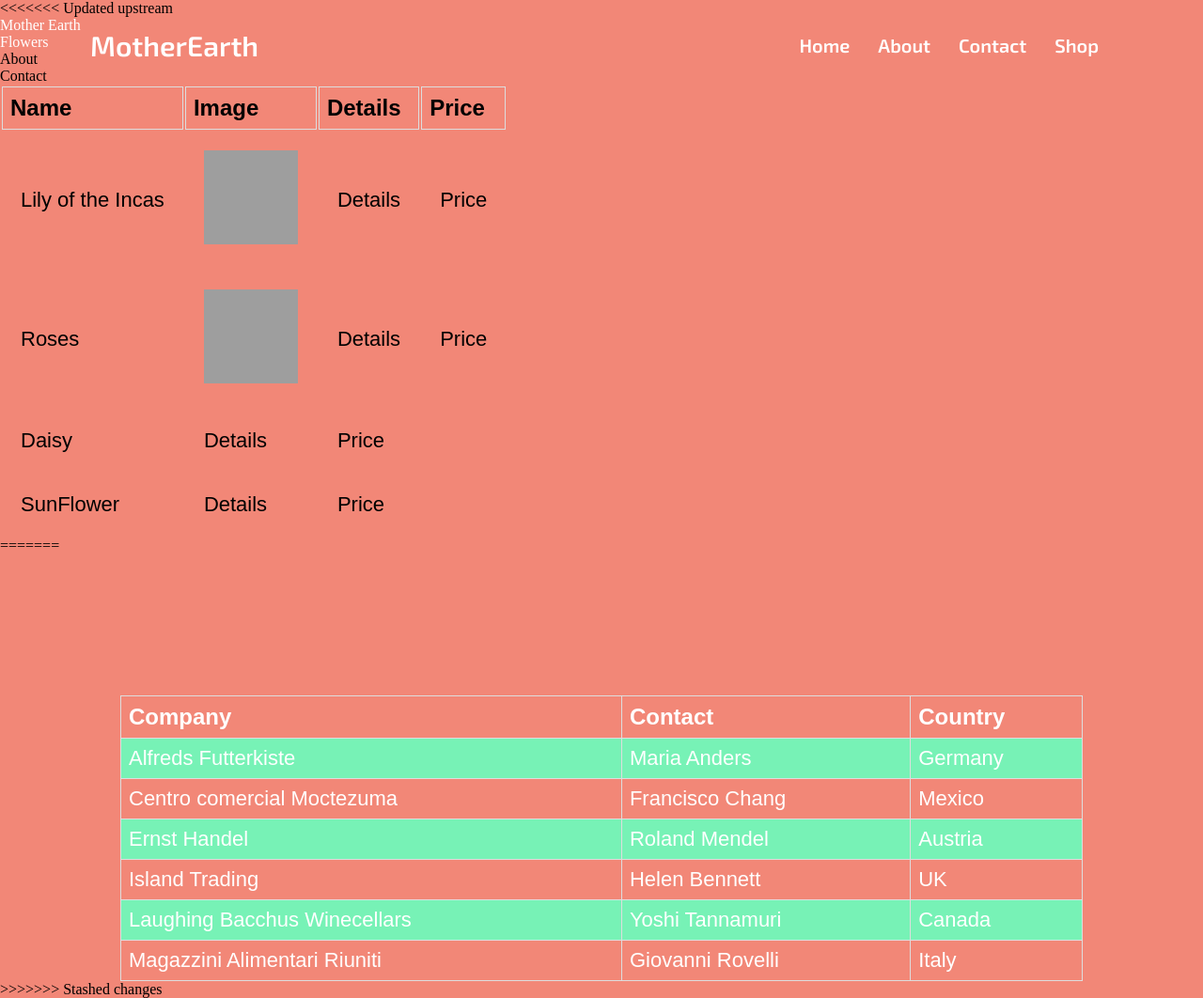
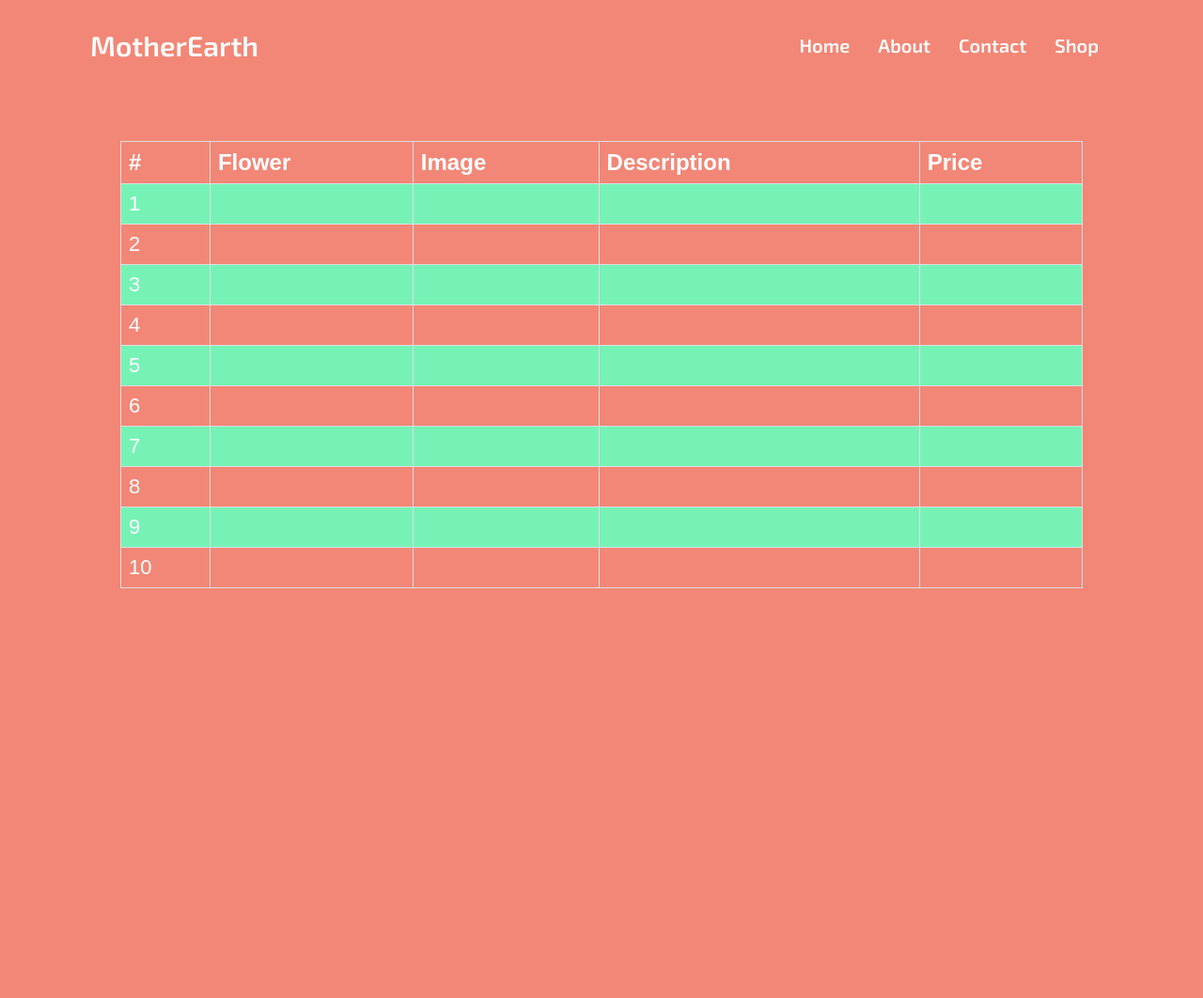
Before and after one commit to ovalenzu20/INF124PA1, a PHP site: page /flowers.html in a window 1280 px wide. Shown: the whole page at 94% size. After the commit the page ends 626 px from the top, so only its background shows below. Run offline with PHP 8.4, Linux system fonts and the light colour scheme; grey boxes are pictures that could not be loaded.

Commit message:
table skeleton

```diff
--- a/flowers.html
+++ b/flowers.html
@@ -1,55 +1,5 @@
 <!DOCTYPE html>
 <html lang="en">
-<<<<<<< Updated upstream
-<head>
-    <meta charset="UTF-8">
-    <meta name="viewport" content="width=device-width, initial-scale=1.0">
-    <meta http-equiv="X-UA-Compatible" content="ie=edge">
-    <link rel="stylesheet" href="index.css">
-
-    <title>Flowers</title>
-</head>
-<body>
-        <header class = "HeaderContainer">
-            <div class = "MenuOption"><a href="/index.html" >Mother Earth</a></div>
-            <div class = "MenuOption" ><a href="/flowers.html" >Flowers</a></div>
-            <div class = "MenuOption">About</div>
-            <div class = "MenuOption">Contact</div>
-        </header>
-
-        <table>
-            <tr>
-                <th>Name</th>
-                <th>Image</th>
-                <th>Details</th>
-                <th>Price</th>
-            </tr>
-            <tr>
-                <td>Lily of the Incas</td>
-                <td><img src="https://cdn.webvanta.com/000000/51/74/slider_detail/uploads/plant/1518704313-2e34eec374a331893/PL101363Optimized.jpg"></td>
-                <td>Details</td>
-                <td>Price</td>
-            </tr>
-            <tr>
-                <td>Roses</td>
-                <td><img src="https://www.jacksonandperkins.com/images/l/26403.jpg"></td>
-                <td>Details</td>
-                <td>Price</td>
-            </tr>
-            <tr>
-                <td>Daisy</td>
-                <td>Details</td>
-                <td>Price</td>
-            </tr>
-            <tr>
-                <td>SunFlower</td>
-                <td>Details</td>
-                <td>Price</td>
-            </tr>
-        </table>
-    </body>
-</html>
-=======
   <head>
     <meta charset="UTF-8" />
     <meta name="viewport" content="width=device-width, initial-scale=1.0" />
@@ -105,40 +55,84 @@
 
             <table>
                     <tr>
-                      <th>Company</th>
-                      <th>Contact</th>
-                      <th>Country</th>
+                      <th>#</th>
+                      <th>Flower</th>
+                      <th>Image</th>
+                      <th>Description</th>
+                      <th>Price</th>
                     </tr>
                     <tr>
-                      <td>Alfreds Futterkiste</td>
-                      <td>Maria Anders</td>
-                      <td>Germany</td>
+                        <td>1</td>
+                        <td></td>
+                        <td></td>
+                        <td></td>
+                        <td></td>
                     </tr>
                     <tr>
-                      <td>Centro comercial Moctezuma</td>
-                      <td>Francisco Chang</td>
-                      <td>Mexico</td>
+                        <td>2</td>
+                        <td></td>
+                        <td></td>
+                        <td></td>
+                        <td></td>
                     </tr>
                     <tr>
-                      <td>Ernst Handel</td>
-                      <td>Roland Mendel</td>
-                      <td>Austria</td>
+                        <td>3</td>
+                        <td></td>
+                        <td></td>
+                        <td></td>
+                        <td></td>
                     </tr>
                     <tr>
-                      <td>Island Trading</td>
-                      <td>Helen Bennett</td>
-                      <td>UK</td>
+                        <td>4</td>
+                        <td></td>
+                        <td></td>
+                        <td></td>
+                        <td></td>
                     </tr>
                     <tr>
-                      <td>Laughing Bacchus Winecellars</td>
-                      <td>Yoshi Tannamuri</td>
-                      <td>Canada</td>
-                    </tr>
-                    <tr>
-                      <td>Magazzini Alimentari Riuniti</td>
-                      <td>Giovanni Rovelli</td>
-                      <td>Italy</td>
-                    </tr>
+                            <td>5</td>
+                            <td></td>
+                            <td></td>
+                            <td></td>
+                            <td></td>
+                        </tr>
+                        <tr>
+                                <td>6</td>
+                                <td></td>
+                                <td></td>
+                                <td></td>
+                                <td></td>
+                            </tr>
+                        <tr>
+                                <td>7</td>
+                                <td></td>
+                                <td></td>
+                                <td></td>
+                                <td></td>
+                            </tr>
+
+                        <tr>
+                                <td>8</td>
+                                <td></td>
+                                <td></td>
+                                <td></td>
+                                <td></td>
+                            </tr>
+                        <tr>
+                                <td>9</td>
+                                <td></td>
+                                <td></td>
+                                <td></td>
+                                <td></td>
+                                        </tr>
+
+                        <tr>
+                                <td>10</td>
+                                <td></td>
+                                <td></td>
+                                <td></td>
+                                <td></td>
+                                        </tr>
                   </table>
 
     </div>
@@ -146,4 +140,3 @@
   </body>
   <script type="text/javascript" src="/js/navbar.js"></script>
 </html>
->>>>>>> Stashed changes
--- a/index.css
+++ b/index.css
@@ -38,7 +38,6 @@ img {
   background-size: cover;
 }
 
-<<<<<<< Updated upstream
 #aboutTexth1 {
   font-family: "Exo 2", sans-serif;
   font-size: 40px;
@@ -59,9 +58,6 @@ img {
   width: 200px;
   height: 200px;
 }
-=======
-
->>>>>>> Stashed changes
 
 #heroImage {
   background-image: url("imgs/headerimage.jpg");
```
